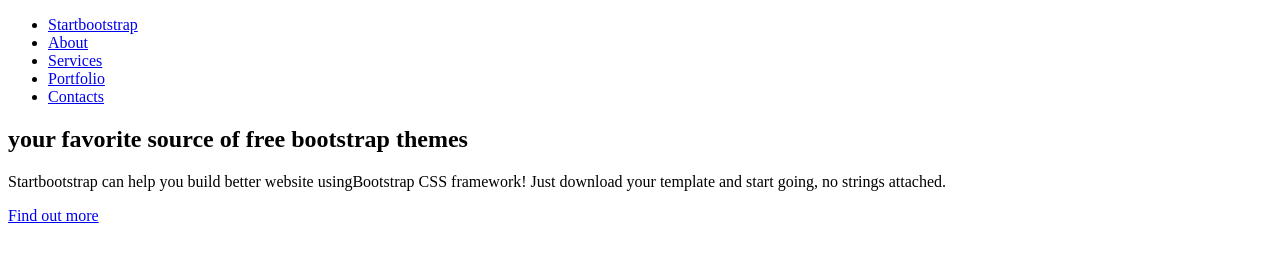
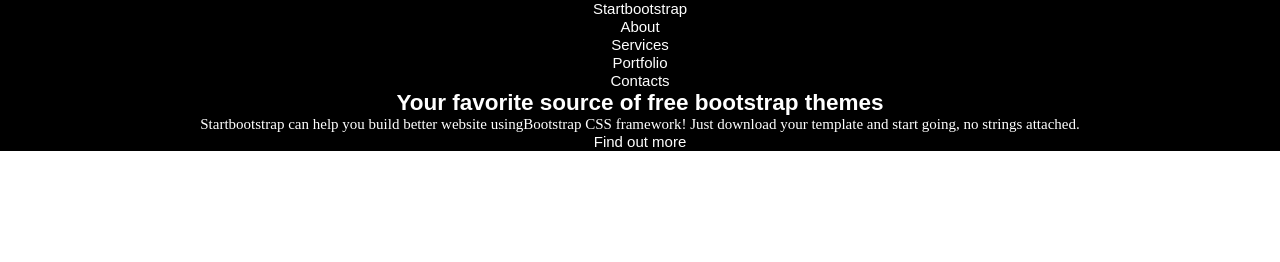
Before and after one commit to DWS-paris/FRONT_PP4P2020_HETIC, a plain HTML site: page 9janv/exo6/index.html in a window 1280 px wide. Drawn offline with Linux system fonts and the light colour scheme.

Commit message:
CSS exo 6

```diff
--- /dev/null
+++ b/9janv/exo6/css/main.css
@@ -0,0 +1,49 @@
+/*
+Reset
+*/
+    *{
+        padding: 0;
+        margin: 0;
+
+        /* Intégrer padding et border dans la taille des boites */
+        -moz-box-sizing: border-box;
+        -webkit-box-sizing: border-box;
+        box-sizing: border-box;
+    }
+
+    /* Passer en base 10 */
+    html{
+        font-size: 62.5%;
+    }
+
+    body{
+        font-family: serif;
+        font-size: 1.5rem;
+        font-weight: 100;
+        text-align: center;
+        color: white;
+    }
+
+    h1, a{
+        font-family: sans-serif;
+    }
+
+    a{
+        text-decoration: none;
+        color: inherit;
+    }
+
+    ul{
+        list-style: none;
+    }
+/**/
+
+
+
+/*
+Header
+*/
+    header{
+        background: black;
+    }
+/**/
--- a/9janv/exo6/index.html
+++ b/9janv/exo6/index.html
@@ -5,6 +5,7 @@
         <meta name="viewport" content="width=device-width, initial-scale=1.0">
         <meta http-equiv="X-UA-Compatible" content="ie=edge">
         <title>Startbootstarp</title>
+        <link rel="stylesheet" href="./css/main.css">
     </head>
     <body>
         <header>
@@ -19,7 +20,7 @@
             </nav>
 
             <section>
-                <h1>your favorite source of free bootstrap themes</h1>
+                <h1>Your favorite source of free bootstrap themes</h1>
 
                 <p>Startbootstrap can help you build better website usingBootstrap CSS framework! Just download your template and start going, no strings attached.</p>
 
```
